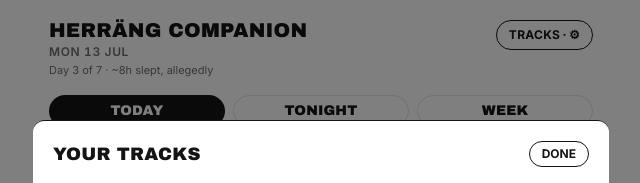
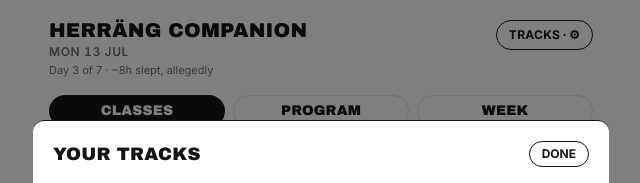
Before and after one commit to ranveeraggarwal/herrang, a Next.js app: page / in a window 1280 px wide. Shown: the top 183 px of the page, without its empty margins (319-959 px from the left). Built offline with nearby package versions, Linux system fonts and the light colour scheme.

Commit message:
Rename tabs to Classes / Program / Week
The night tab covers the full evening program (DJs, shows, socials,
tasters, jams, specials) through the 04:00-08:00 tail, not just
"tonight" — and "Specials" is already a distinct event kind, so
"Program" reads more honestly for both.

```diff
--- a/src/components/HerrangApp.tsx
+++ b/src/components/HerrangApp.tsx
@@ -27,6 +27,12 @@ import { SettingsSheet, type ThemePref } from './SettingsSheet';
 import { InstallToast } from './InstallToast';
 
 type View = 'today' | 'tonight' | 'week';
+
+const VIEW_LABELS: Record<View, string> = {
+  today: 'classes',
+  tonight: 'program',
+  week: 'week',
+};
 
 const TRACKS_KEY = 'herrang.tracks.v1';
 const THEME_KEY = 'herrang.theme.v1';
@@ -176,7 +182,7 @@ export function HerrangApp({ data }: { data: HerrangData }) {
                   : { border: '1px solid var(--hg-line)', color: 'var(--hg-ink)' }
               }
             >
-              {v}
+              {VIEW_LABELS[v]}
             </button>
           ))}
         </nav>
--- a/src/components/TodayView.tsx
+++ b/src/components/TodayView.tsx
@@ -225,7 +225,7 @@ function TodayViewBody({
           sub={
             <span className="flex flex-col items-start gap-1.5">
               <button className="font-bold underline" onClick={onGoTonight}>
-                Tonight is live →
+                Program is live →
               </button>
               {/* Past midnight, still "night" mode: the poster date is
                   still yesterday's, but a 3am reader deciding whether to go
```
